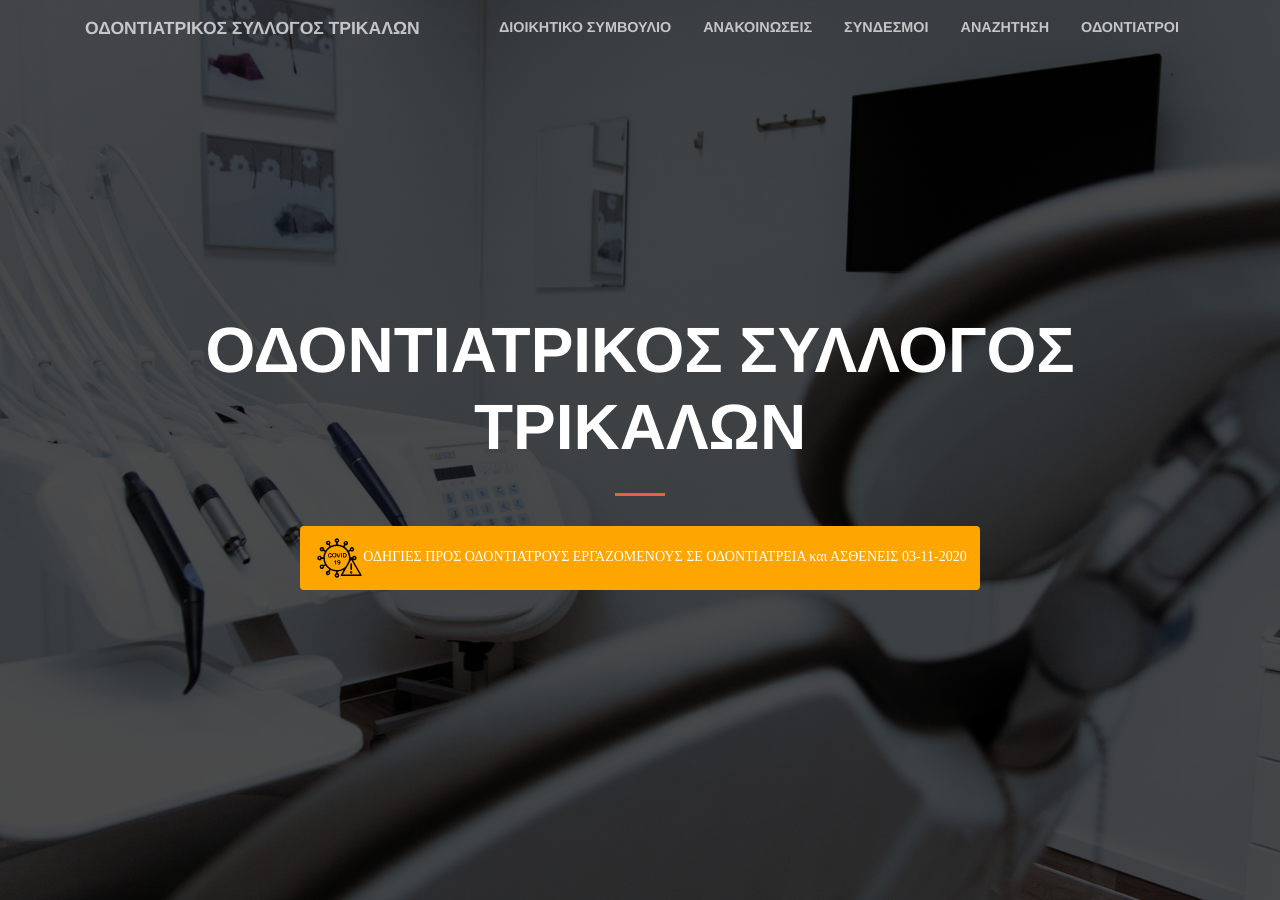
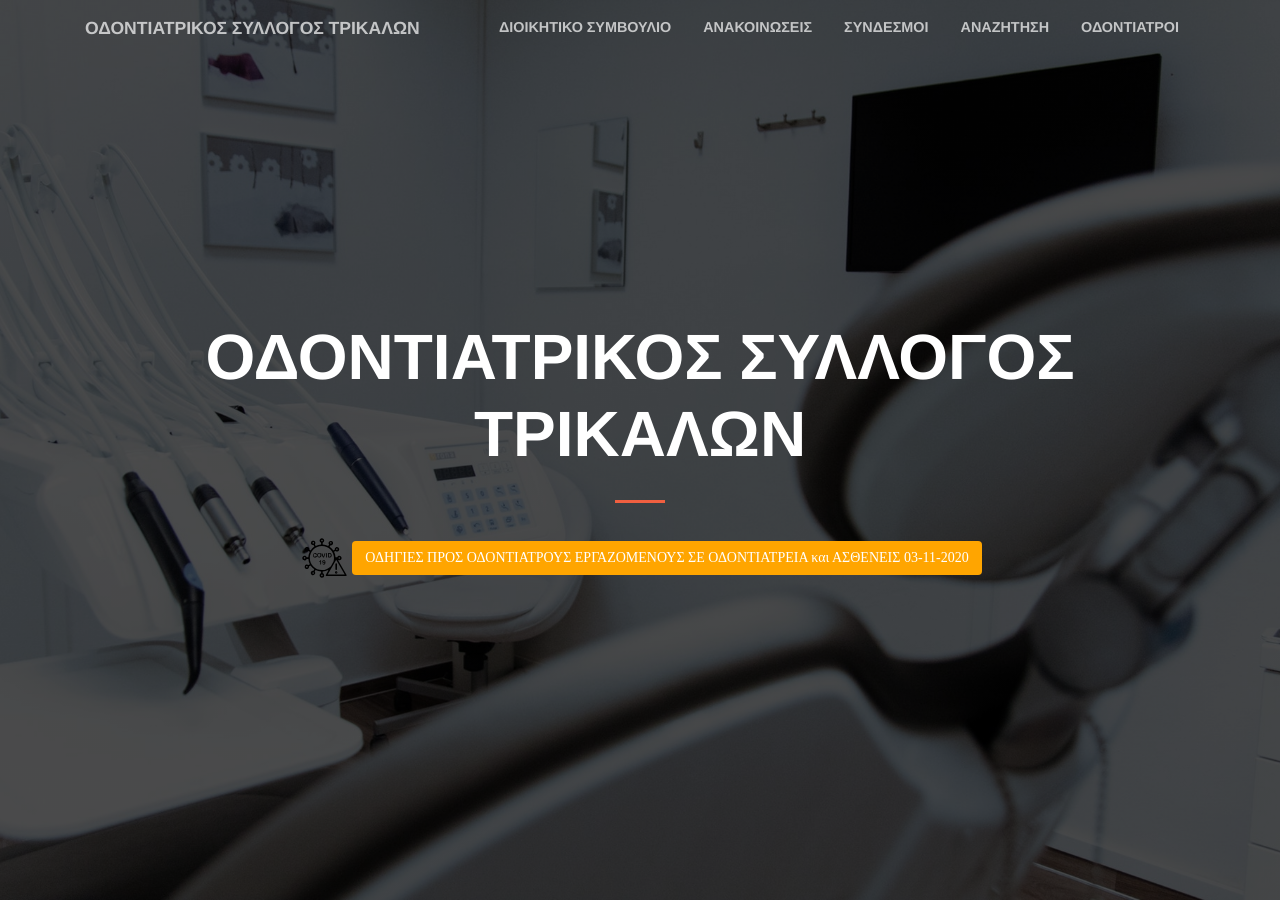
Before and after one commit to Tomak123456/tesy, a Jekyll site: the page built from index.html, in a window 1280 px wide and 900 px high. Built offline with Jekyll 4.4.1, drawn with Linux system fonts in a browser that asks for light colours.

Commit message:
Update header.html

```diff
--- a/_includes/header.html
+++ b/_includes/header.html
@@ -31,7 +31,8 @@
               <strong>{{site.title}}</strong>
             </h1>
             <hr>
-            <a href="https://www.ostrikala.gr/οδοντιατροι/νεα/covid-19-4/" class="btnm"><img style="width:50px" src="/files/svg/virusalert.svg" alt="covid 19" >ΟΔΗΓΙΕΣ ΠΡΟΣ ΟΔΟΝΤΙΑΤΡΟΥΣ ΕΡΓΑΖΟΜΕΝΟΥΣ ΣΕ ΟΔΟΝΤΙΑΤΡΕΙΑ και ΑΣΘΕΝΕΙΣ 03-11-2020 </a>
+            <img style="width:50px" src="/files/svg/virusalert.svg" alt="covid 19" >
+            <a href="https://www.ostrikala.gr/οδοντιατροι/νεα/covid-19-4/" class="btnm">ΟΔΗΓΙΕΣ ΠΡΟΣ ΟΔΟΝΤΙΑΤΡΟΥΣ ΕΡΓΑΖΟΜΕΝΟΥΣ ΣΕ ΟΔΟΝΤΙΑΤΡΕΙΑ και ΑΣΘΕΝΕΙΣ 03-11-2020 </a>
           </div>
 
         </div>
```
